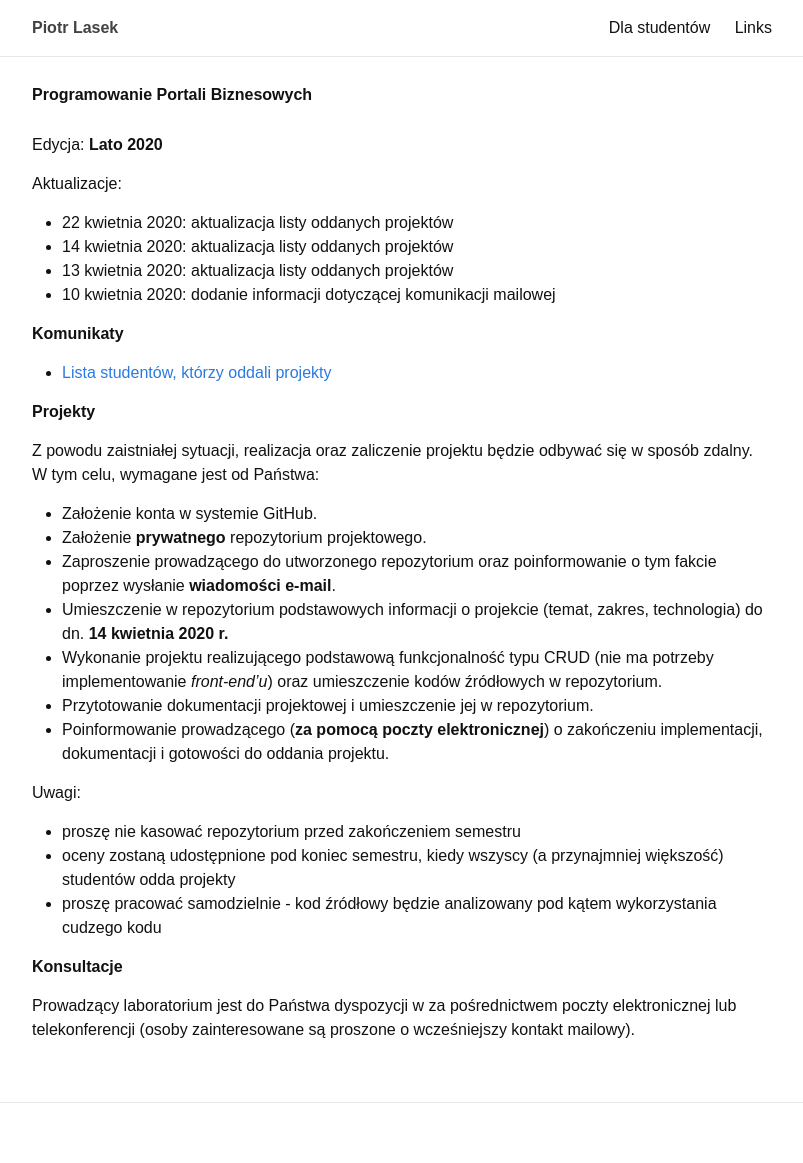
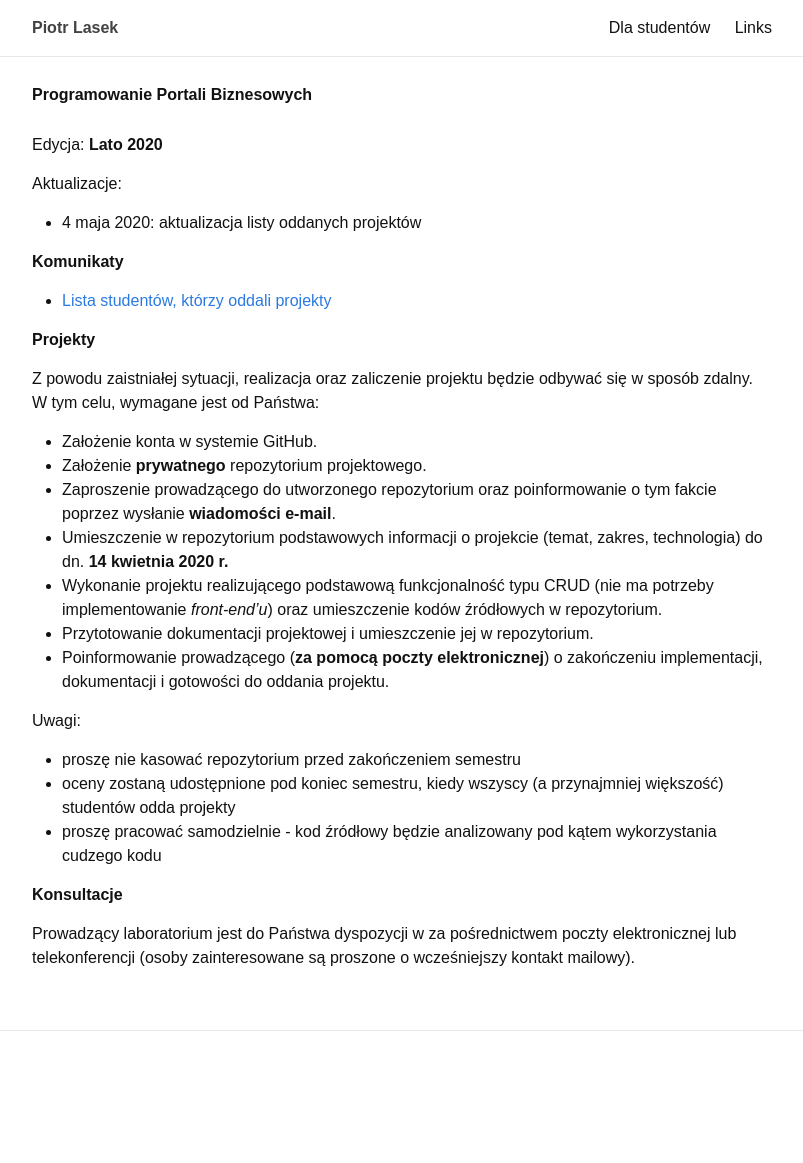
Before and after one commit to piotrlasek/piotrlasek.github.io, a Jekyll site: the page built from for-students/ppb.md, in a window 1280 px wide. Shown: the whole page, without its empty margins (238-1041 px from the left). Built offline with Jekyll 4.4.1, drawn with Linux system fonts in a browser that asks for light colours; after the commit the page ends 1091 px from its top, so only the background shows below that.

Commit message:
some changes

```diff
--- a/for-students/ppb.md
+++ b/for-students/ppb.md
@@ -8,10 +8,7 @@ exclude: true
 Edycja: **Lato 2020**<br>
 
 Aktualizacje:
-* 22 kwietnia 2020: aktualizacja listy oddanych projektów
-* 14 kwietnia 2020: aktualizacja listy oddanych projektów
-* 13 kwietnia 2020: aktualizacja listy oddanych projektów
-* 10 kwietnia 2020: dodanie informacji dotyczącej komunikacji mailowej
+* 4 maja 2020: aktualizacja listy oddanych projektów
 
 # Komunikaty
 
```
